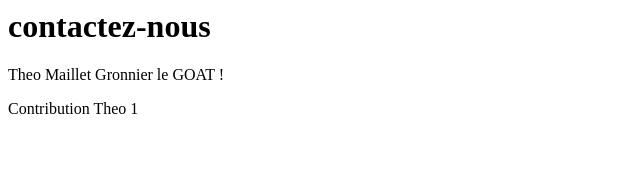
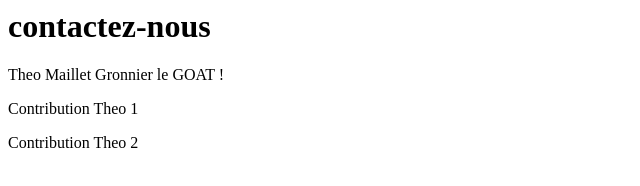
Before and after one commit to ollyzz/projet-git, a plain HTML site: page contact.html in a window 1280 px wide. Shown: the whole page, without its empty margins (0-640 px from the left). Drawn offline with Linux system fonts and the light colour scheme.

Commit message:
Encore Theo

```diff
--- a/contact.html
+++ b/contact.html
@@ -1,3 +1,4 @@
 <link rel = "stylesheet" href="css/ligne.css"><h1>contactez-nous</h1>
 <p>Theo Maillet Gronnier le GOAT !</p>
 <p>Contribution Theo 1</p>
+<p>Contribution Theo 2</p>
```
